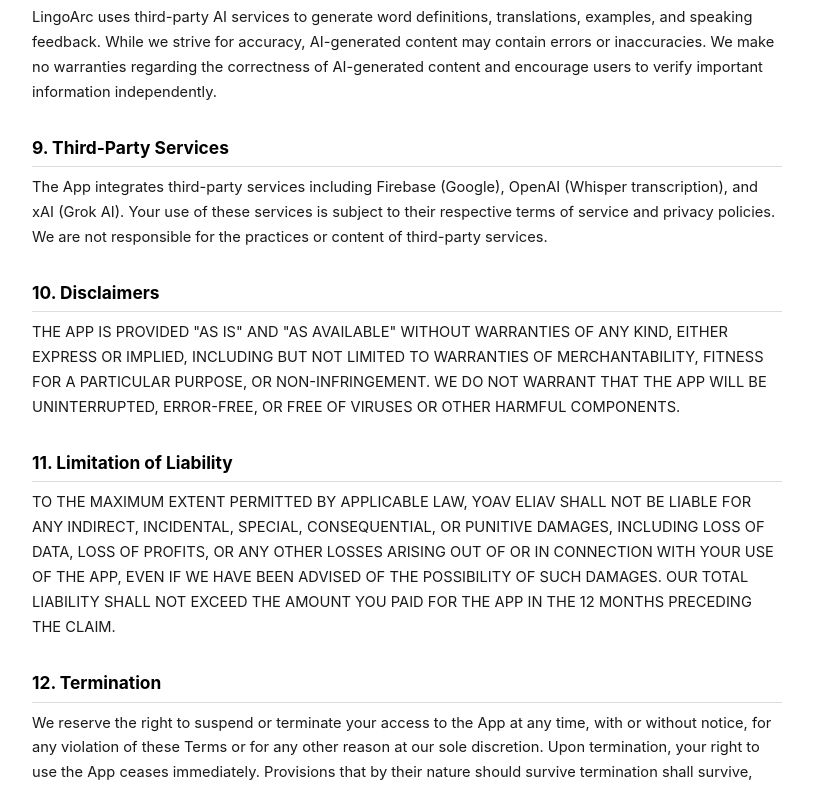
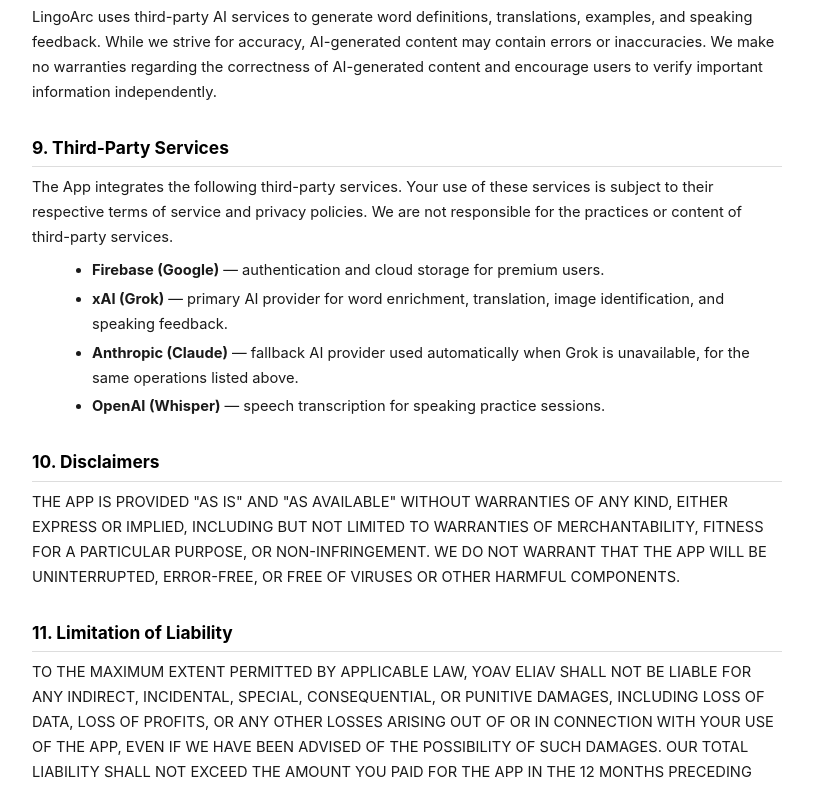
Before and after one commit to yoav58/lingoarc-legal, a plain HTML site: page index.html in a window 1280 px wide. Shown: the part 1577-2363 px from the top of the page, without its empty margins (233-1046 px from the left). Drawn offline with Linux system fonts and the light colour scheme.

Commit message:
Update ToS: add Anthropic/Claude, update effective date to April 28 2026

```diff
--- a/index.html
+++ b/index.html
@@ -16,7 +16,7 @@
 </head>
 <body>
 <h1>LingoArc — Terms of Service</h1>
-<div class="subtitle">Effective Date: March 3, 2026 &nbsp;|&nbsp; Developer: Yoav Eliav</div>
+<div class="subtitle">Effective Date: April 28, 2026 &nbsp;|&nbsp; Developer: Yoav Eliav</div>
 
 <h2>1. Acceptance of Terms</h2>
 <p>By downloading, installing, or using LingoArc ("the App"), you agree to be bound by these Terms of Service ("Terms"). If you do not agree to these Terms, do not use the App. These Terms constitute a legally binding agreement between you and Yoav Eliav ("Developer", "we", "us", or "our").</p>
@@ -60,7 +60,13 @@
 <p>LingoArc uses third-party AI services to generate word definitions, translations, examples, and speaking feedback. While we strive for accuracy, AI-generated content may contain errors or inaccuracies. We make no warranties regarding the correctness of AI-generated content and encourage users to verify important information independently.</p>
 
 <h2>9. Third-Party Services</h2>
-<p>The App integrates third-party services including Firebase (Google), OpenAI (Whisper transcription), and xAI (Grok AI). Your use of these services is subject to their respective terms of service and privacy policies. We are not responsible for the practices or content of third-party services.</p>
+<p>The App integrates the following third-party services. Your use of these services is subject to their respective terms of service and privacy policies. We are not responsible for the practices or content of third-party services.</p>
+<ul>
+  <li><strong>Firebase (Google)</strong> — authentication and cloud storage for premium users.</li>
+  <li><strong>xAI (Grok)</strong> — primary AI provider for word enrichment, translation, image identification, and speaking feedback.</li>
+  <li><strong>Anthropic (Claude)</strong> — fallback AI provider used automatically when Grok is unavailable, for the same operations listed above.</li>
+  <li><strong>OpenAI (Whisper)</strong> — speech transcription for speaking practice sessions.</li>
+</ul>
 
 <h2>10. Disclaimers</h2>
 <p>THE APP IS PROVIDED "AS IS" AND "AS AVAILABLE" WITHOUT WARRANTIES OF ANY KIND, EITHER EXPRESS OR IMPLIED, INCLUDING BUT NOT LIMITED TO WARRANTIES OF MERCHANTABILITY, FITNESS FOR A PARTICULAR PURPOSE, OR NON-INFRINGEMENT. WE DO NOT WARRANT THAT THE APP WILL BE UNINTERRUPTED, ERROR-FREE, OR FREE OF VIRUSES OR OTHER HARMFUL COMPONENTS.</p>
```
